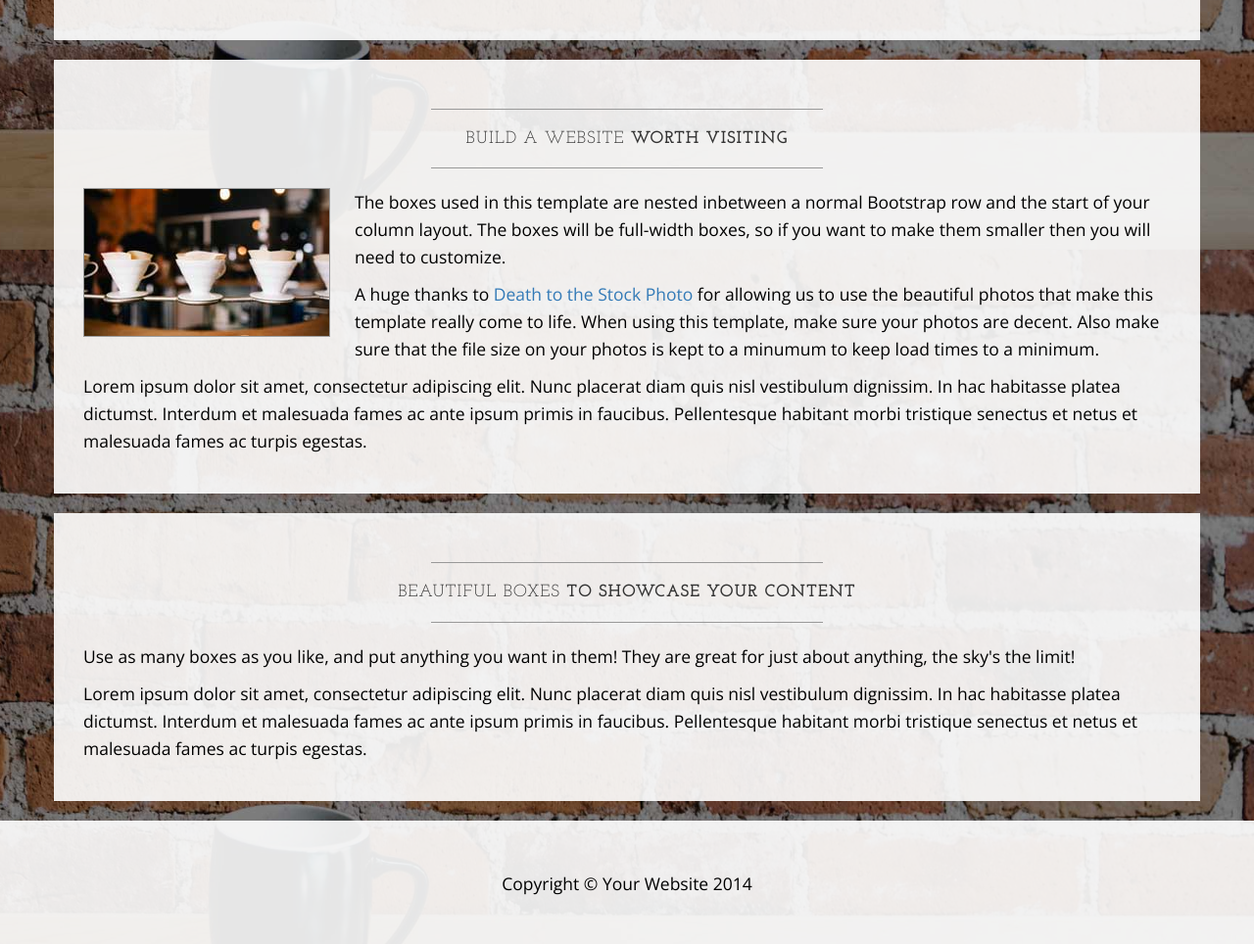
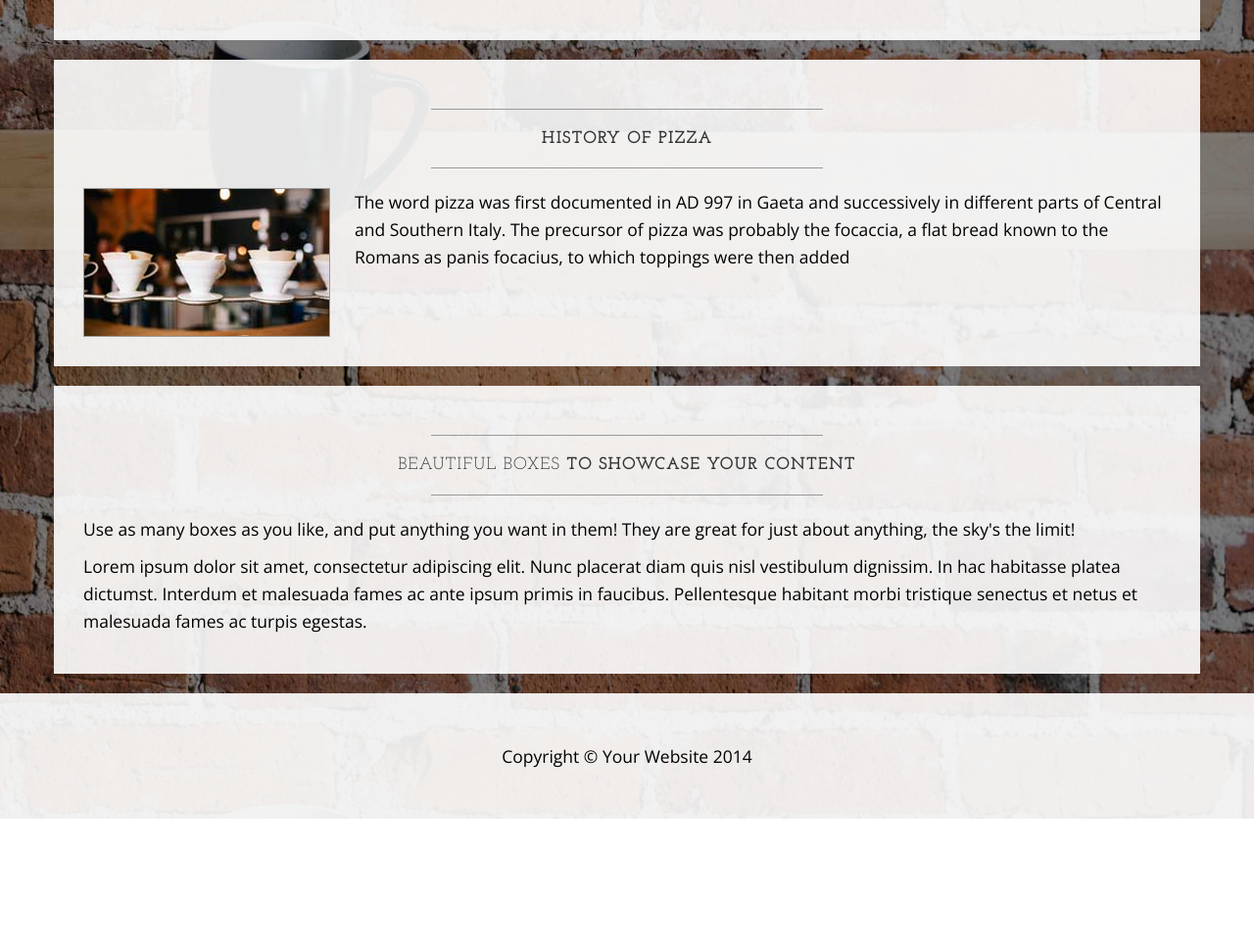
Before and after one commit to kitz2212/full, a plain HTML site: page index.html in a window 1280 px wide. Shown: the part 1345-2309 px from the top of the page at 98% size. After the commit the page ends 2181 px from the top, so only its background shows below. Drawn offline with nearby package versions, Linux system fonts and the light colour scheme.

Commit message:
Update index.html

```diff
--- a/index.html
+++ b/index.html
@@ -32,7 +32,7 @@
 
 <body>
 
-    <div class="brand">Business Casual</div>
+    <div class="brand">Pizza Break</div>
     <div class="address-bar"><strong>Have a break, have a pizza.</strong></div>
 
     <!-- Navigation -->
@@ -123,15 +123,13 @@
             <div class="box">
                 <div class="col-lg-12">
                     <hr>
-                    <h2 class="intro-text text-center">Build a website
-                        <strong>worth visiting</strong>
+                    <h2 class="intro-text text-center"><strong>History of Pizza</strong>
+
                     </h2>
                     <hr>
                     <img class="img-responsive img-border img-left" src="img/intro-pic.jpg" alt="">
                     <hr class="visible-xs">
-                    <p>The boxes used in this template are nested inbetween a normal Bootstrap row and the start of your column layout. The boxes will be full-width boxes, so if you want to make them smaller then you will need to customize.</p>
-                    <p>A huge thanks to <a href="http://join.deathtothestockphoto.com/" target="_blank">Death to the Stock Photo</a> for allowing us to use the beautiful photos that make this template really come to life. When using this template, make sure your photos are decent. Also make sure that the file size on your photos is kept to a minumum to keep load times to a minimum.</p>
-                    <p>Lorem ipsum dolor sit amet, consectetur adipiscing elit. Nunc placerat diam quis nisl vestibulum dignissim. In hac habitasse platea dictumst. Interdum et malesuada fames ac ante ipsum primis in faucibus. Pellentesque habitant morbi tristique senectus et netus et malesuada fames ac turpis egestas.</p>
+                    <p>The word pizza was first documented in AD 997 in Gaeta and successively in different parts of Central and Southern Italy. The precursor of pizza was probably the focaccia, a flat bread known to the Romans as panis focacius, to which toppings were then added</p>
                 </div>
             </div>
         </div>
```
